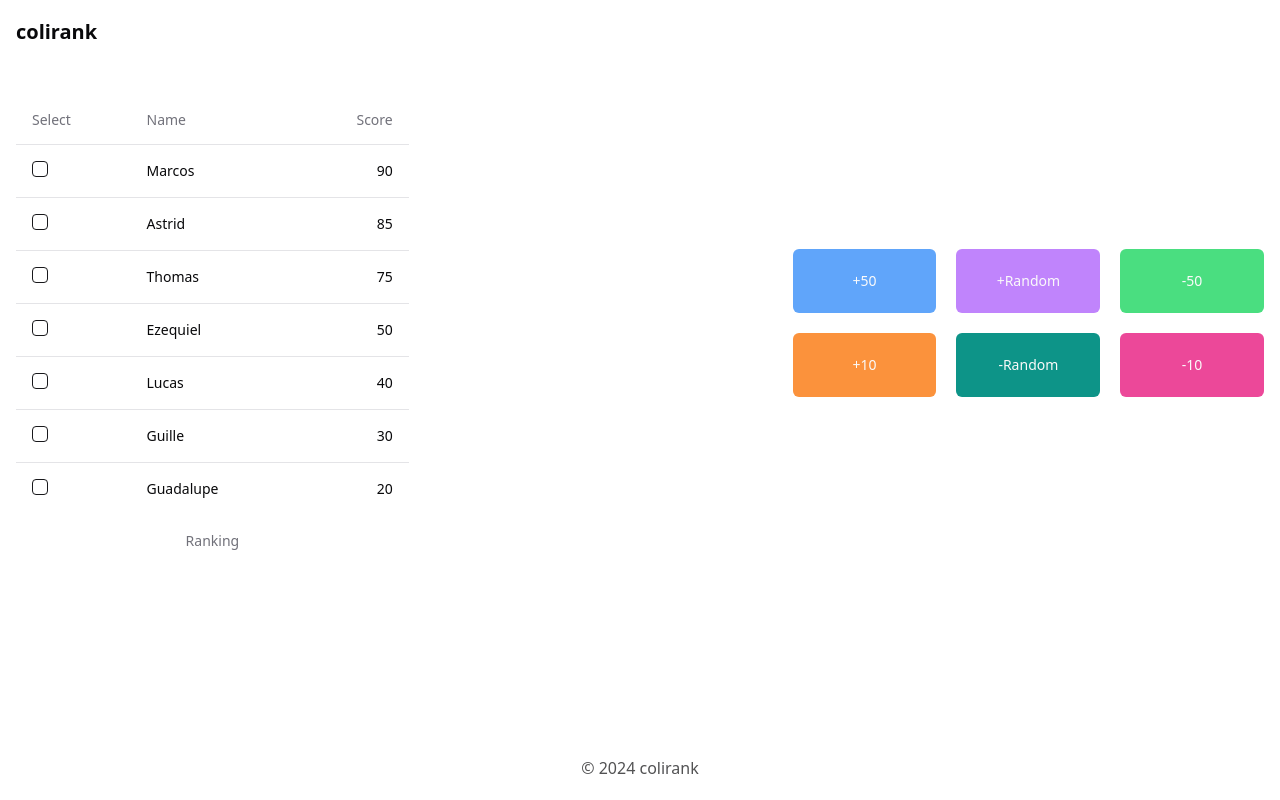
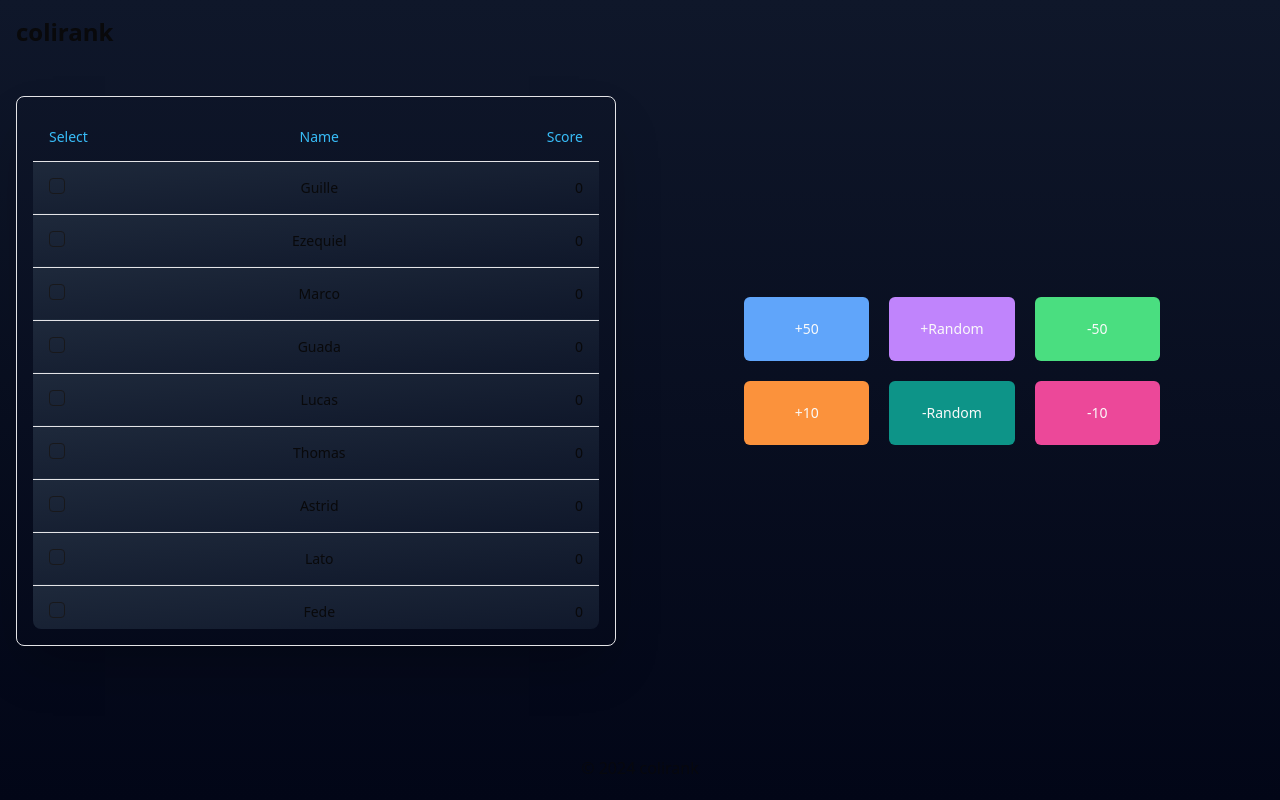
Before and after one commit to colidevs/colirank, a Next.js app: page / in a window 1280 px wide. Built offline with nearby package versions, Linux system fonts and the light colour scheme.

Commit message:
Co-authored-by: Francis <FranSanchezM@users.noreply.github.com> Co-authored-by: Ezequiel Mareco <ezequiel-mareco@users.noreply.github.com> Co-authored-by: Guadalupe  <guadalupesanchezmtb104@gmail.com> Co-authored-by: Guillesture <guillesture@gmail.com>

```diff
--- a/package.json
+++ b/package.json
@@ -11,6 +11,7 @@
   "dependencies": {
     "@radix-ui/react-checkbox": "^1.1.1",
     "@radix-ui/react-label": "^2.1.0",
+    "@radix-ui/react-scroll-area": "^1.1.0",
     "@radix-ui/react-slot": "^1.0.2",
     "@tanstack/react-table": "^8.19.3",
     "autoprefixer": "^10.4.19",
--- a/src/app/layout.tsx
+++ b/src/app/layout.tsx
@@ -12,8 +12,8 @@ export const metadata: Metadata = {
 export default function RootLayout({children}: {children: React.ReactNode}) {
   return (
     <html lang="en">
-      <body className="container m-auto grid min-h-screen grid-rows-[auto,1fr,auto] bg-background px-4 font-sans antialiased">
-        <header className="text-xl font-bold leading-[4rem]">
+      <body className="container m-auto grid min-h-screen grid-rows-[auto,1fr,auto] bg-gradient-to-b from-slate-900 to-slate-950 px-4 font-sans antialiased">
+        <header className="text-2xl font-bold leading-[4rem]">
           <Link href="/">colirank</Link>
         </header>
         <main className="py-8">{children}</main>
--- a/src/app/page.tsx
+++ b/src/app/page.tsx
@@ -1,7 +1,7 @@
 "use client";
-
 import {useContext, useState} from "react";
 
+import {ScrollArea} from "@/components/ui/scroll-area";
 import {UsersContext, UserProviderClient} from "@/usersContext";
 import {Button} from "@/components/ui/button";
 import {Checkbox} from "@/components/ui/checkbox";
@@ -93,33 +93,38 @@ function HomePageClient() {
   }
 
   return (
-    <section className="flex flex-row space-x-96">
-      <div className="w-5/12">
+    <section className="flex flex-row">
+      <div className="w-6/12">
+        <ScrollArea className="h-[550px] w-[600px] rounded-lg border p-4 shadow-2xl ">
           <Table>
             <TableCaption>Ranking</TableCaption>
             <TableHeader>
               <TableRow>
-              <TableHead className="text-left">Select</TableHead>
-              <TableHead>Name</TableHead>
-              <TableHead className="text-right">Score</TableHead>
+                <TableHead className="text-left text-sky-400">Select</TableHead>
+                <TableHead className="text-center text-sky-400">Name</TableHead>
+                <TableHead className="text-right text-sky-400">Score</TableHead>
               </TableRow>
             </TableHeader>
-          <TableBody>
+            <TableBody className="rounded-xl">
               {users
                 .sort((a, b) => b.score - a.score)
                 .map(({id, name, score}) => (
-                <TableRow key={id}>
+                  <TableRow key={id} className="bg-gradient-to-br from-slate-800 to-slate-900">
                     <TableCell>
-                    <Checkbox onCheckedChange={() => handleChexbox(id)} />
+                      <Checkbox
+                        className="hover:scale-110"
+                        onCheckedChange={() => handleChexbox(id)}
+                      />
                     </TableCell>
-                  <TableCell className="text-left font-medium">{name}</TableCell>
+                    <TableCell className="text-center font-medium">{name}</TableCell>
                     <TableCell className="text-right">{score}</TableCell>
                   </TableRow>
                 ))}
             </TableBody>
           </Table>
+        </ScrollArea>
       </div>
-      <div className="m-auto grid w-6/12 grid-cols-3 gap-5 text-center">
+      <div className="m-auto grid w-4/12 grid-cols-3 gap-5 text-center">
         {buttons.map((btn) => (
           <Button key={btn.name} className={btn.style} onClick={() => handleModificar(btn)}>
             {btn.name}
--- /dev/null
+++ b/src/components/ui/scroll-area.tsx
@@ -0,0 +1,48 @@
+"use client"
+
+import * as React from "react"
+import * as ScrollAreaPrimitive from "@radix-ui/react-scroll-area"
+
+import { cn } from "@/lib/utils"
+
+const ScrollArea = React.forwardRef<
+  React.ElementRef<typeof ScrollAreaPrimitive.Root>,
+  React.ComponentPropsWithoutRef<typeof ScrollAreaPrimitive.Root>
+>(({ className, children, ...props }, ref) => (
+  <ScrollAreaPrimitive.Root
+    ref={ref}
+    className={cn("relative overflow-hidden", className)}
+    {...props}
+  >
+    <ScrollAreaPrimitive.Viewport className="h-full w-full rounded-[inherit]">
+      {children}
+    </ScrollAreaPrimitive.Viewport>
+    <ScrollBar />
+    <ScrollAreaPrimitive.Corner />
+  </ScrollAreaPrimitive.Root>
+))
+ScrollArea.displayName = ScrollAreaPrimitive.Root.displayName
+
+const ScrollBar = React.forwardRef<
+  React.ElementRef<typeof ScrollAreaPrimitive.ScrollAreaScrollbar>,
+  React.ComponentPropsWithoutRef<typeof ScrollAreaPrimitive.ScrollAreaScrollbar>
+>(({ className, orientation = "vertical", ...props }, ref) => (
+  <ScrollAreaPrimitive.ScrollAreaScrollbar
+    ref={ref}
+    orientation={orientation}
+    className={cn(
+      "flex touch-none select-none transition-colors",
+      orientation === "vertical" &&
+        "h-full w-2.5 border-l border-l-transparent p-[1px]",
+      orientation === "horizontal" &&
+        "h-2.5 flex-col border-t border-t-transparent p-[1px]",
+      className
+    )}
+    {...props}
+  >
+    <ScrollAreaPrimitive.ScrollAreaThumb className="relative flex-1 rounded-full bg-border" />
+  </ScrollAreaPrimitive.ScrollAreaScrollbar>
+))
+ScrollBar.displayName = ScrollAreaPrimitive.ScrollAreaScrollbar.displayName
+
+export { ScrollArea, ScrollBar }
--- a/src/usersContext.tsx
+++ b/src/usersContext.tsx
@@ -22,43 +22,79 @@ export function UserProviderClient({children}: {children: React.ReactNode}) {
     {
       id: "us001",
       name: "Guille",
-      score: 30,
+      score: 0,
       isChecked: false,
     },
     {
       id: "us002",
       name: "Ezequiel",
-      score: 50,
+      score: 0,
       isChecked: false,
     },
     {
       id: "us003",
-      name: "Marcos",
-      score: 90,
+      name: "Marco",
+      score: 0,
       isChecked: false,
     },
     {
       id: "us004",
-      name: "Guadalupe",
-      score: 20,
+      name: "Guada",
+      score: 0,
       isChecked: false,
     },
     {
       id: "us005",
       name: "Lucas",
-      score: 40,
+      score: 0,
       isChecked: false,
     },
     {
       id: "us006",
       name: "Thomas",
-      score: 75,
+      score: 0,
       isChecked: false,
     },
     {
       id: "us007",
       name: "Astrid",
-      score: 85,
+      score: 0,
+      isChecked: false,
+    },
+    {
+      id: "us008",
+      name: "Lato",
+      score: 0,
+      isChecked: false,
+    },
+    {
+      id: "us009",
+      name: "Fede",
+      score: 0,
+      isChecked: false,
+    },
+    {
+      id: "us010",
+      name: "Nico",
+      score: 0,
+      isChecked: false,
+    },
+    {
+      id: "us011",
+      name: "Joel",
+      score: 0,
+      isChecked: false,
+    },
+    {
+      id: "us012",
+      name: "Fran",
+      score: 0,
+      isChecked: false,
+    },
+    {
+      id: "us013",
+      name: "Facu",
+      score: 0,
       isChecked: false,
     },
   ];
```
Also changed, not shown: 1 other file (tests, documents, lock files or other folders). Lines whose indentation alone changed are shown as unchanged.
